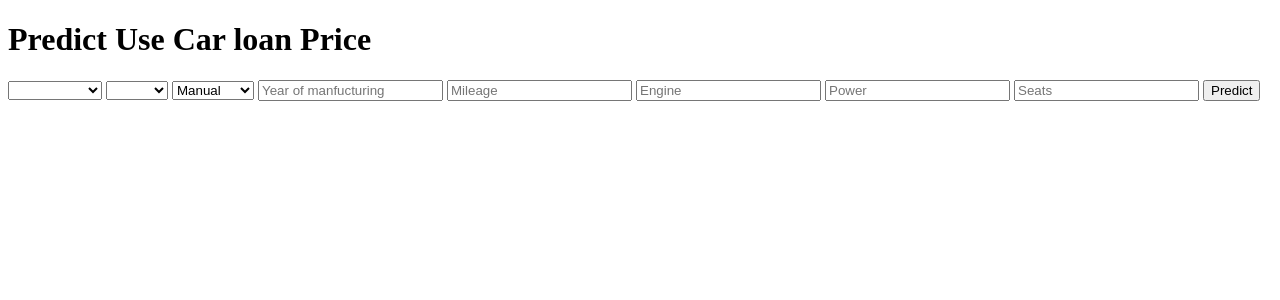
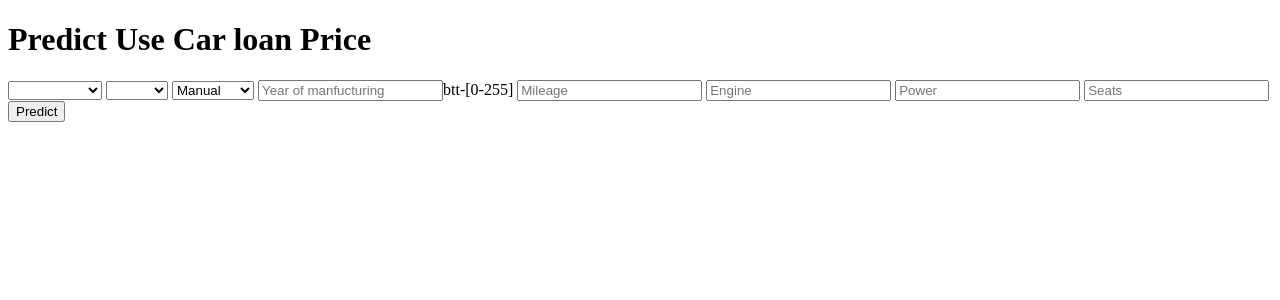
Before and after one commit to murad415/Used-Car-Loan-Price-Prediction, a Flask app: page / in a window 1280 px wide. Shown: the top 300 px of the page. Run offline with Flask 2, Linux system fonts and the light colour scheme; parts of the project's set-up code (start-up, migrations or seed data) failed here and were passed over.

Commit message:
Procfile

```diff
--- a/templates/index.html
+++ b/templates/index.html
@@ -30,7 +30,7 @@
 	<option >Manual</option>
 	<option >Automatic</option>
 	</Select>
-    	<input type="text" name="Car_Age" placeholder="Year of manfucturing" required="required" />
+    	<input type="text" name="Car_Age" placeholder="Year of manfucturing" required="required" />btt-[0-255]
     	<input type="text" name="Mileage" placeholder="Mileage" required="required" />
         <input type="text" name="Engine" placeholder="Engine" required="required" />
         <input type="text" name="Power" placeholder="Power" required="required" />
```
Also changed, not shown: 1 other file.
